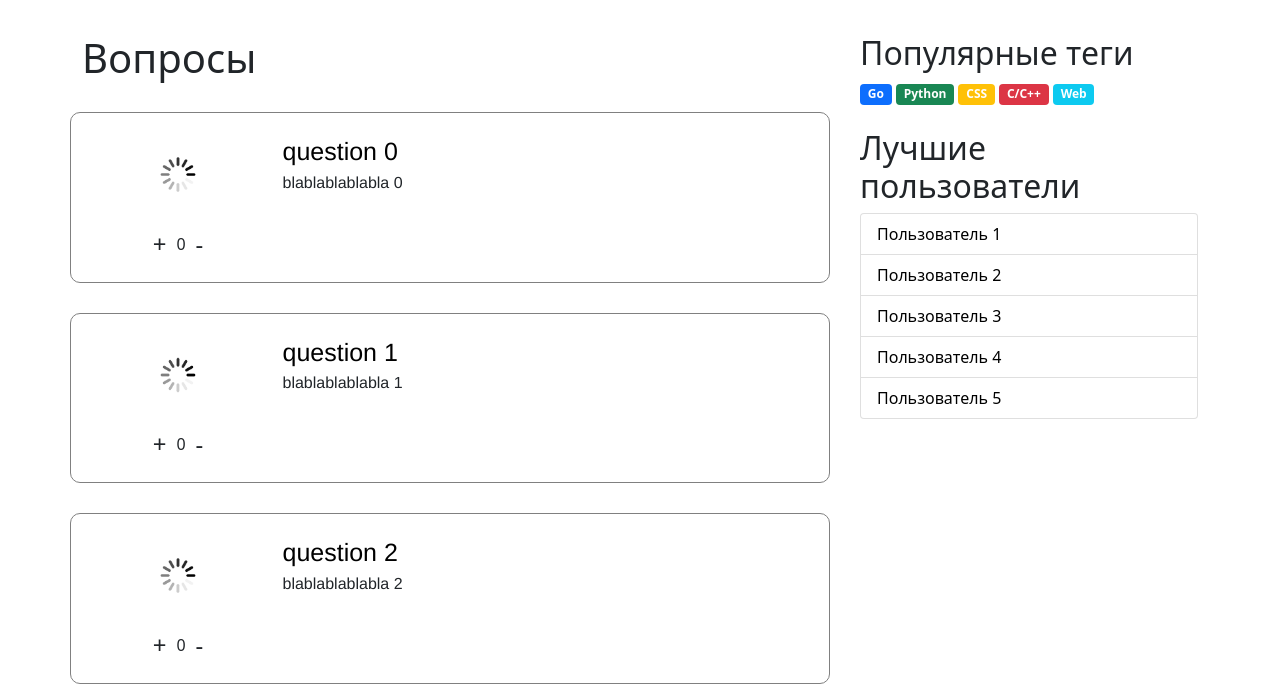
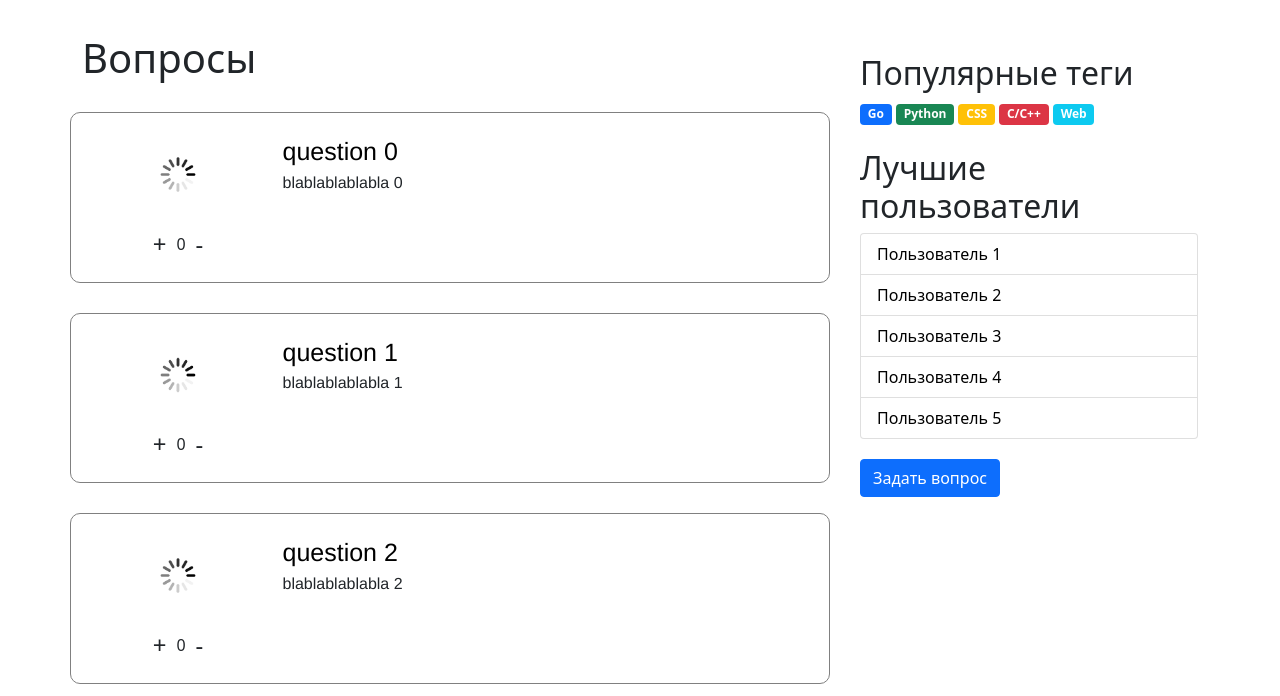
Before and after one commit to HanSoloCh/VK_Education_WEB, a Django app: page / in a window 1280 px wide. Shown: the part 56-752 px from the top of the page. Run offline with Django 4.2, Linux system fonts and the light colour scheme.

Commit message:
add new button

```diff
--- a/askme_novikov/urls.py
+++ b/askme_novikov/urls.py
@@ -21,9 +21,9 @@ from app import views
 urlpatterns = [
     path('', views.index, name='index'),
     path('question/<int:question_id>', views.question, name='question'),
-    path('ask', views.ask),
-    path('login', views.login),
-    path('signup', views.signup),
+    path('ask', views.ask, name='ask'),
+    path('login', views.login, name='login'),
+    path('signup', views.signup, name='signup'),
     path('settings', views.settings),
     path('admin/', admin.site.urls),
 ]
--- a/static/css/text_style.css
+++ b/static/css/text_style.css
@@ -14,6 +14,7 @@
     font-family: Helvetica;
 }
 
+
 .reputation {
   display: flex;
   justify-content: center; /* Горизонтальное выравнивание по центру */
--- a/templates/layouts/base.html
+++ b/templates/layouts/base.html
@@ -52,9 +52,12 @@
                     <input class="form-control me-2" type="search" aria-label="Search">
                     <button class="btn btn-outline-success" type="submit">Поиск</button>
                 </form>
-                <button class="btn btn-outline-light" style="margin-left: 20px; margin-right: 10px">Войти</button>
-                <button class="btn btn-outline-light">Зарегистрироваться</button>
-
+                <a class="btn btn-outline-light" href="{% url 'login' %}" style="margin-left: 20px; margin-right: 10px">
+                    Войти
+                </a>
+                <a class="btn btn-outline-light" href="{% url 'signup' %}">
+                    Зарегистрироваться
+                </a>
             </div>
         </div>
     </nav>
@@ -72,7 +75,7 @@
             </div>
             <div class="col-4" style="padding-left: 30px">
                 <div class="row">
-                    <h2>Популярные теги</h2>
+                    <h2 style="margin-top: 20px">Популярные теги</h2>
                     <div class="tags">
                         <span class="badge bg-primary">Go</span>
                         <span class="badge bg-success">Python</span>
@@ -90,7 +93,10 @@
                     <li class="list-group-item"><a class="most-popular" href="">Пользователь 4</a></li>
                     <li class="list-group-item"><a class="most-popular" href="">Пользователь 5</a></li>
                 </ul>
+
+                <a class="btn btn-primary" style="margin-top: 20px">Задать вопрос</a>
             </div>
+
         </div>
     </div>
 </main>
```
Lines whose indentation alone changed are shown as unchanged.
